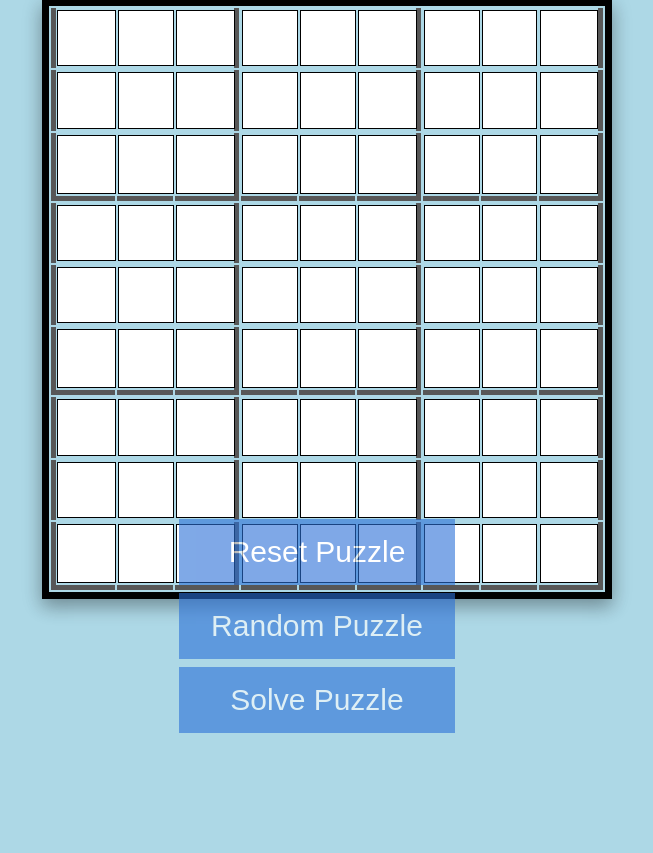
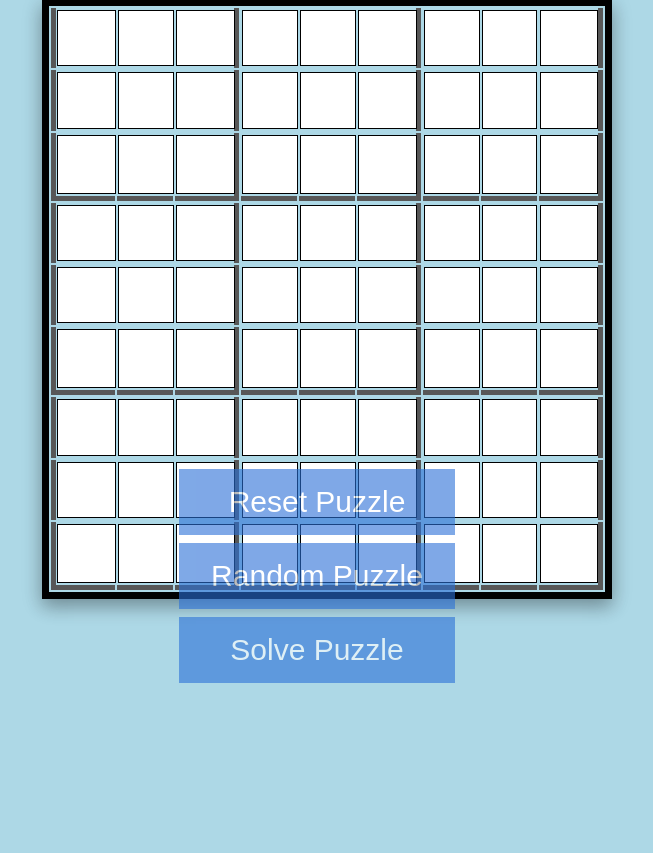
Before and after one commit to keveniskander/CP476-FinalProject, a Flask app: page / in a window 1280 px wide. Shown: the part 76-929 px from the top of the page, without its empty margins (313-966 px from the left). Run offline with Flask 2, Linux system fonts and the light colour scheme; some libraries are stand-ins or nearby versions.

Commit message:
button placement

```diff
--- a/templates/sudoku.html
+++ b/templates/sudoku.html
@@ -129,7 +129,7 @@
 
     </table>
 </div>
-    <div style="align-self:center; width: 300px; margin:1em auto; position: relative; top: -100px">
+    <div style="align-self:center; width: 300px; margin:1em auto; position: relative; top: -150px">
         <input type="button" value="Reset Puzzle" onclick="reset()" >
         <input type="button" value="Random Puzzle" onclick="callRand()">
         <input type="button" value="Solve Puzzle" onclick="callAPI()" >
```
